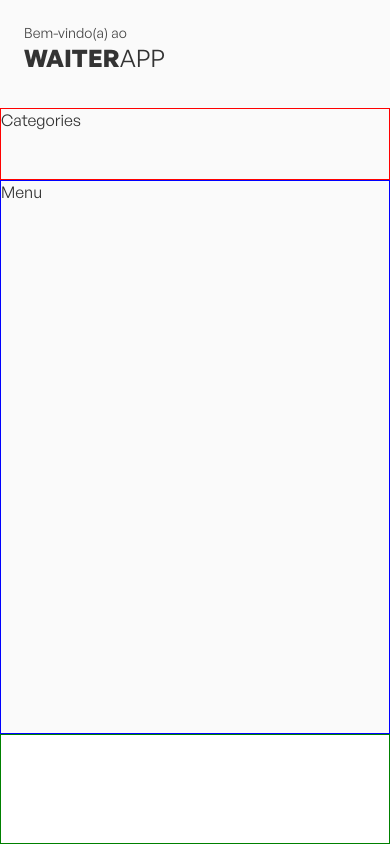
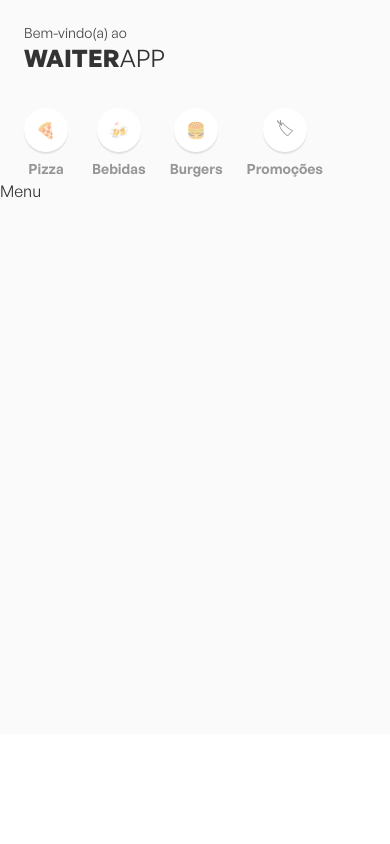
Before and after one commit to brunopetrolini/waiter-app, a React Native app: screen / in a window 390 px wide. Built offline with nearby package versions, Linux system fonts and the light colour scheme.

Commit message:
feat: implements category component

```diff
--- a/src/components/Categories/index.tsx
+++ b/src/components/Categories/index.tsx
@@ -1,10 +1,38 @@
+import { useState } from 'react';
+import { FlatList } from 'react-native';
+
+import { categories } from '../../../mocks/categories';
 import { Text } from '../Text';
-import { Container } from './styles';
+import { Category, Icon } from './styles';
 
 export function Categories() {
+  const [selectedCategory, setSelectedCategory] = useState('');
+
+  function handleSelectCategory(categoryId: string) {
+    const category = selectedCategory === categoryId ? '' : categoryId;
+    setSelectedCategory(category);
+  }
+
   return (
-    <Container>
-      <Text>Categories</Text>
-    </Container>
+    <FlatList
+      horizontal
+      data={categories}
+      showsHorizontalScrollIndicator={false}
+      contentContainerStyle={{ paddingRight: 24 }}
+      keyExtractor={(category) => category._id}
+      renderItem={({ item: category }) => {
+        const isSelected = selectedCategory === category._id;
+        return (
+          <Category onPress={() => handleSelectCategory(category._id)}>
+            <Icon>
+              <Text opacity={isSelected ? 1 : 0.5}>{category.icon}</Text>
+            </Icon>
+            <Text opacity={isSelected ? 1 : 0.5} size={14} weight="600">
+              {category.name}
+            </Text>
+          </Category>
+        );
+      }}
+    />
   );
 }
--- a/src/components/Categories/styles.ts
+++ b/src/components/Categories/styles.ts
@@ -1,3 +1,21 @@
+import { Platform } from 'react-native';
 import styled from 'styled-components/native';
 
-export const Container = styled.View``;
+const isAndroid = Platform.OS === 'android';
+
+export const Category = styled.Pressable`
+  align-items: center;
+  margin-left: 24px;
+`;
+
+export const Icon = styled.View`
+  background: #fff;
+  width: 44px;
+  height: 44px;
+  border-radius: 50%;
+  align-items: center;
+  justify-content: center;
+  margin-bottom: 8px;
+  box-shadow: 0px 2px 1px rgba(0, 0, 0, ${isAndroid ? 0.6 : 0.1});
+  elevation: 2;
+`;
--- a/src/pages/Main/styles.ts
+++ b/src/pages/Main/styles.ts
@@ -12,17 +12,14 @@ export const Container = styled.SafeAreaView`
 export const CategoriesContainer = styled.View`
   height: 72px;
   margin-top: 34px;
-  border: 1px solid red;
 `;
 
 export const MenuContainer = styled.View`
   flex: 1;
-  border: 1px solid blue;
 `;
 
 export const Footer = styled.View`
   min-height: 110px;
-  border: 1px solid green;
   background: #fff;
 `;
 
```
